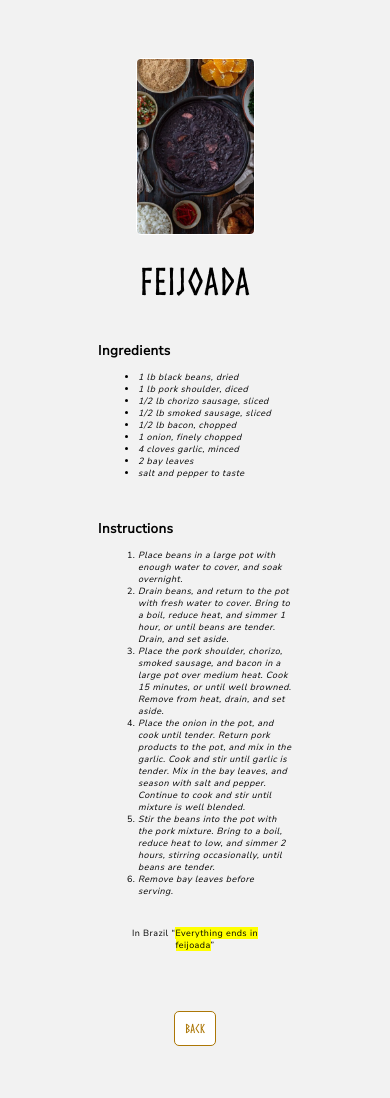
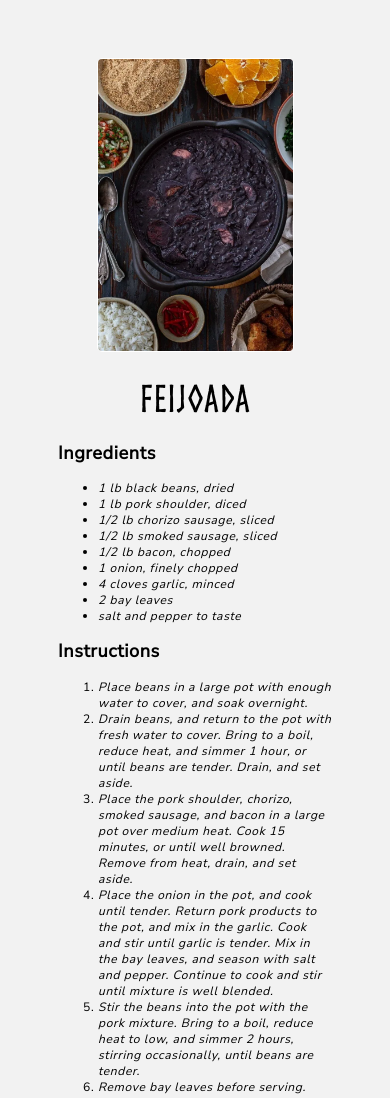
Before and after one commit to luiz-david05/odin-recipes, a plain HTML site: page recipes/pages/feijoada.html in a window 390 px wide. Shown: the top 1098 px of the page. Drawn offline with Linux system fonts and the light colour scheme.

Commit message:
fetch: responsive to mobile, or just try this

```diff
--- a/recipes/pages/style_recipe.css
+++ b/recipes/pages/style_recipe.css
@@ -58,6 +58,10 @@ img {
 }
 
 @media (max-width: 768px) {
+    body {
+        display: block;
+    }
+
     #recipe-button {
         font-size: 2.5vw;
     }
@@ -67,13 +71,12 @@ img {
     }
 
     img {
-        max-width: 30vw;
-        max-height: 300vh;
+        max-width: 50vw;
     }
 
     .ingredients, .instructions {
-        font-size: 2.3vw;
-        margin: 40px;
+        font-size: 3.1vw;
+        margin: 0px;
         letter-spacing: 0.05em;
     }
 
@@ -83,7 +86,7 @@ img {
     }
 
     #back-button {
-        font-size: 3vw;
+        font-size: 4.5vw;
     }
 }
 
--- a/style.css
+++ b/style.css
@@ -53,16 +53,20 @@ img {
 }
 
 @media (max-width: 768px) {
+    body {
+        display: block;
+    }
+
     #recipe-button {
-        font-size: 3vw;
+        font-size: 4vw;
+        display: grid;
     }
 
     h1 {
-        font-size: 9vw;
+        font-size: 20vw;
     }
 
     img {
-        max-width: 90vw;
-        max-height: 90vh;
+        max-width: 50vw;
     }
 }
```
